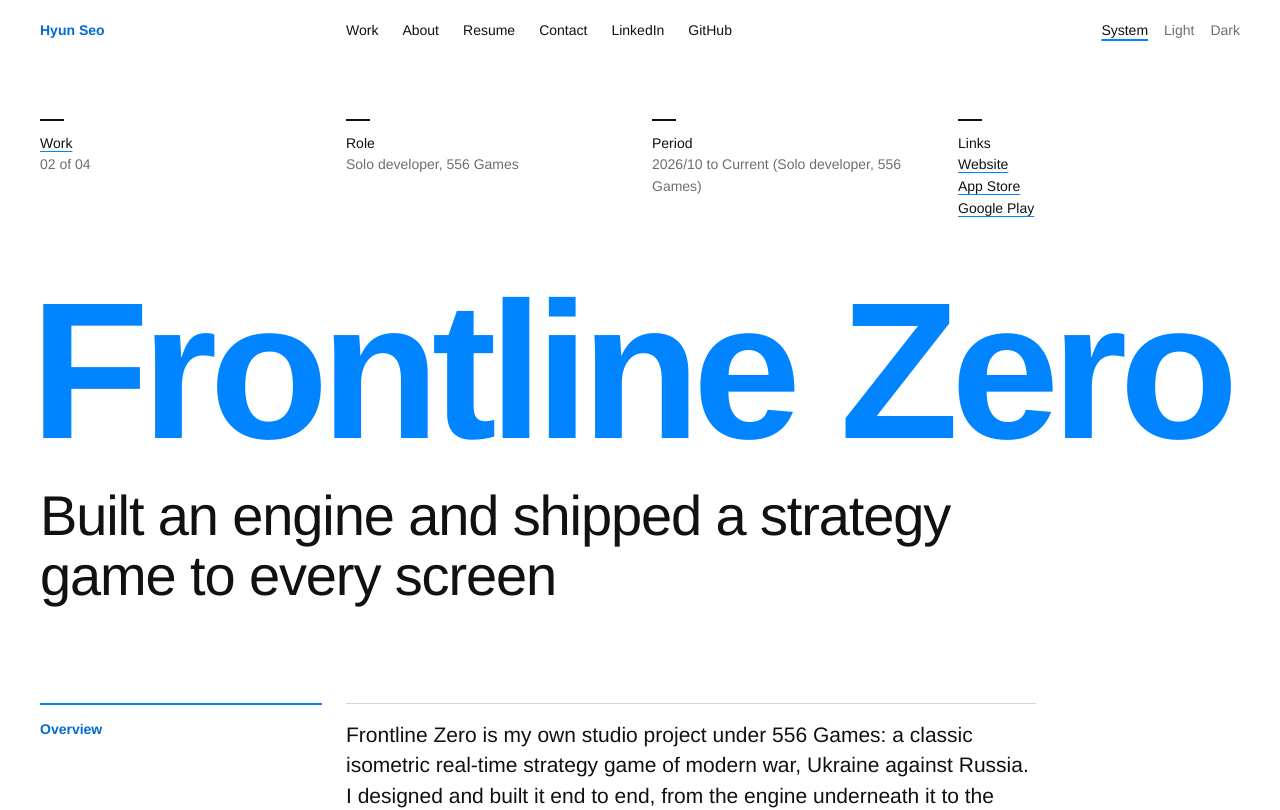
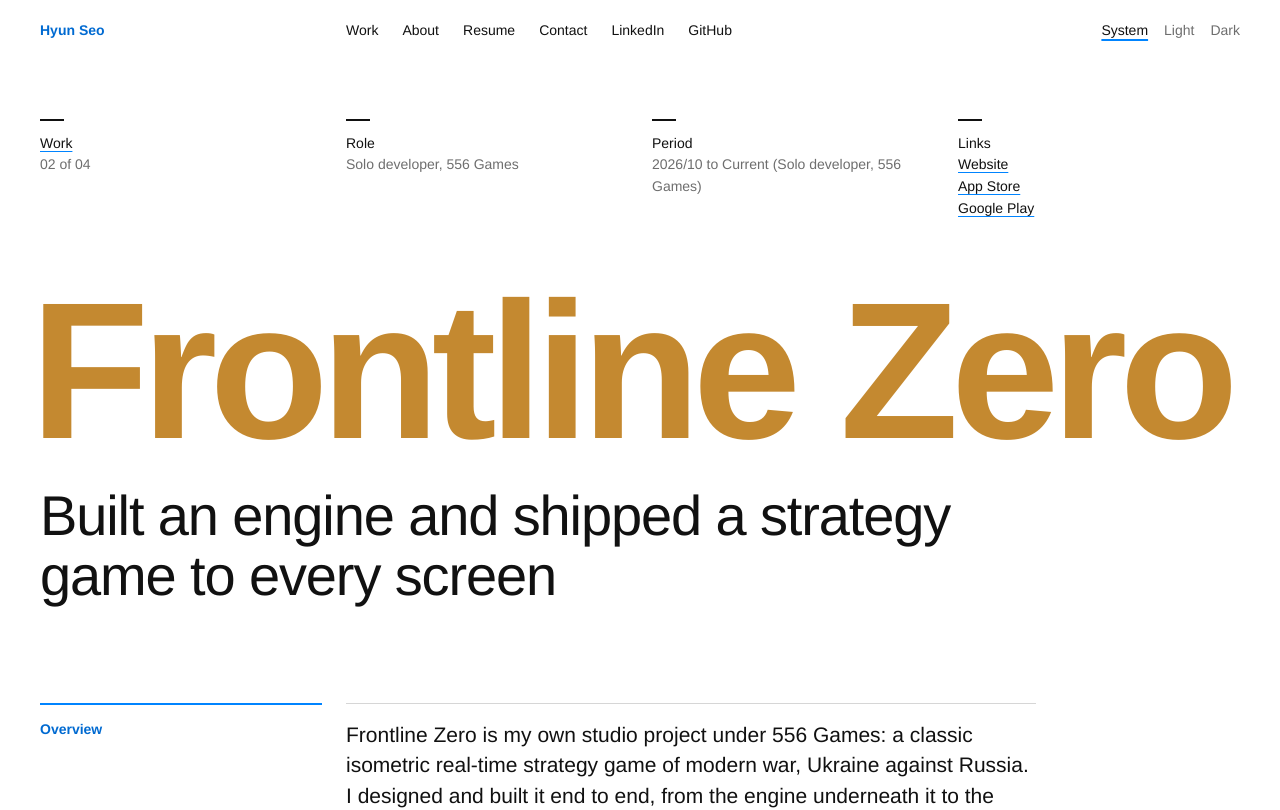
Before and after one commit to hyundotio/portfolio, a Next.js app: page /work/frontline-zero in a window 1280 px wide. Shown: the top 810 px of the page. Built offline with nearby package versions, Linux system fonts and the light colour scheme; no server answers.

Commit message:
Color each case study's wordmark with its company's logo color
Kayhan Space purple, Frontline Zero amber, HawkEye 360 orange, IBM blue. Frontline Zero uses a darker amber in light mode so it still reads on white. Section labels and links keep the site blue.

```diff
--- a/app/globals.css
+++ b/app/globals.css
@@ -660,10 +660,26 @@ html.menu-open {
   overflow: hidden;
 }
 
+/* Each case study's wordmark takes its company's logo color. Light mode uses
+   the darker take where one is given, so pale logo colors still read on white. */
+.work {
+  --wordmark-color: var(--work-accent-on-light);
+}
+
+@media (prefers-color-scheme: dark) {
+  :root:not([data-theme="light"]) .work {
+    --wordmark-color: var(--work-accent);
+  }
+}
+
+:root[data-theme="dark"] .work {
+  --wordmark-color: var(--work-accent);
+}
+
 .wordmark {
   display: inline-block;
   white-space: nowrap;
-  color: var(--accent);
+  color: var(--wordmark-color, var(--accent));
   /* Bold, set tight: the one weight both the real face and the fallback share. */
   font-weight: 700;
   letter-spacing: -0.04em;
--- a/app/work/[id]/page.tsx
+++ b/app/work/[id]/page.tsx
@@ -138,8 +138,15 @@ export default async function WorkPage({ params }: { params: Params }) {
   const viewerItems = sections.flatMap(({ cards }) => cards.map(toViewerItem));
   let viewerIndex = 0;
 
+  // The wordmark takes the company's logo color (see .work in globals.css).
+  const accentStyle = {
+    "--work-accent": work.accent,
+    "--work-accent-on-light":
+      "accentOnLight" in work ? work.accentOnLight : work.accent,
+  } as React.CSSProperties;
+
   return (
-    <article>
+    <article className="work" style={accentStyle}>
       <header className="work-hero">
         <div className="hero-meta grid small">
           <p className="col-label">
--- a/content/work.ts
+++ b/content/work.ts
@@ -3,6 +3,10 @@
 export interface WorkEntry {
   readonly id: string;
   readonly company: string;
+  /** The company's logo color, used for the case study's wordmark. */
+  readonly accent: string;
+  /** A darker take for light backgrounds, when the logo color is too pale on white. */
+  readonly accentOnLight?: string;
   readonly role: string;
   readonly years: string;
   readonly periodPrefix: string;
@@ -51,6 +55,7 @@ const WORK_ENTRIES = [
   {
     id: "ibm",
     company: "IBM",
+    accent: "#1f70c1",
     role: "Associate Designer to Senior Designer + Developer",
     years: "2013–2019",
     periodPrefix: "2013/07 (Assoc. Designer, B6) to ",
@@ -217,6 +222,7 @@ const WORK_ENTRIES = [
   {
     id: "hawkeye-360",
     company: "HawkEye 360",
+    accent: "#e45c27",
     role: "Principal Designer",
     years: "2020–2021",
     periodPrefix: "2020/01 to 2021/11 ",
@@ -392,6 +398,7 @@ const WORK_ENTRIES = [
   {
     id: "kayhan-space",
     company: "Kayhan Space",
+    accent: "#7947e5",
     role: "Head of Design to Chief Product Officer",
     years: "2021–present",
     links: [
@@ -718,6 +725,8 @@ const WORK_ENTRIES = [
   {
     id: "frontline-zero",
     company: "Frontline Zero",
+    accent: "#ffb23e",
+    accentOnLight: "#c48930",
     role: "Solo developer, 556 Games",
     years: "2026–present",
     links: [
```
